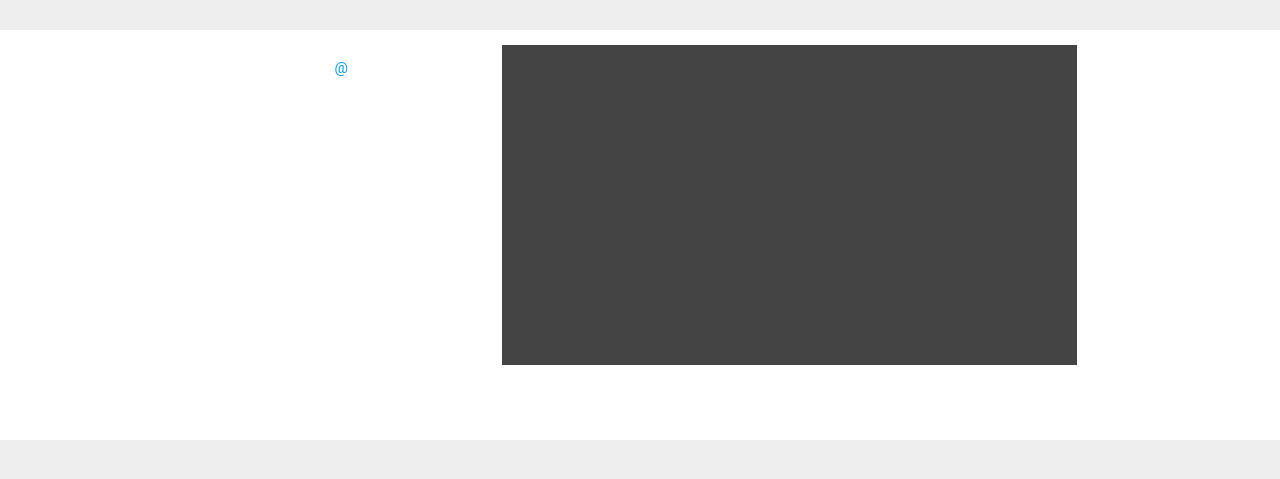
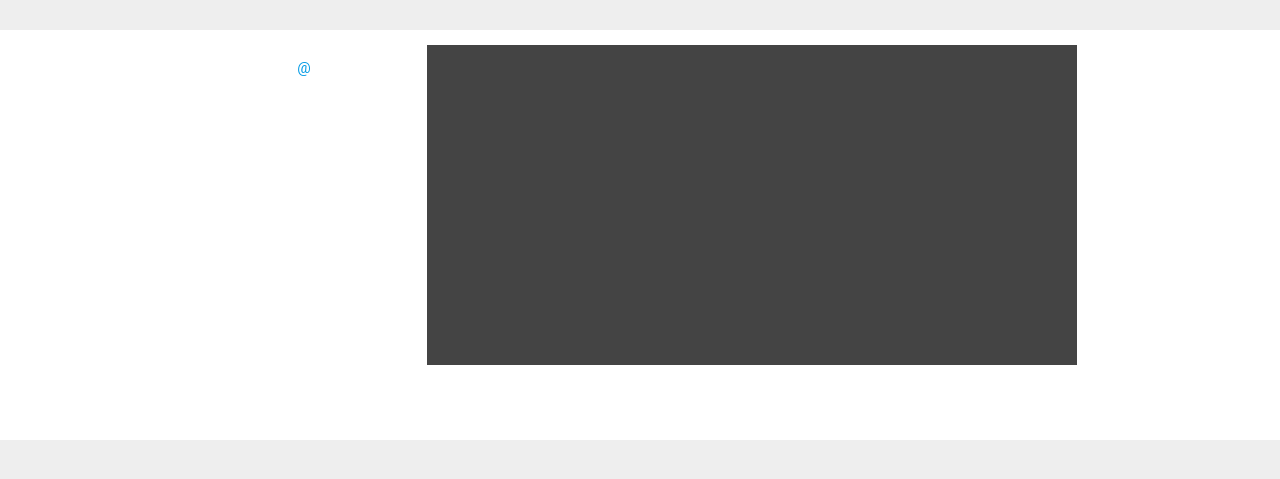
Before and after one commit to moisesdelacruz/stores_center, a Django app: template templates/shop/shop_detail.html in a window 1280 px wide. Shown: the part 120-599 px from the top of the page. Run offline with Django 3.2, Linux system fonts and the light colour scheme; the template is opened without the code that fills it, so the values that code supplies are empty; some libraries are stand-ins or nearby versions; some web fonts are replaced.

Commit message:
udpate styles

```diff
--- a/templates/shop/shop_detail.html
+++ b/templates/shop/shop_detail.html
@@ -8,7 +8,7 @@
   <div class="row shop container">
     <div class="col s12 m12">
       <div class="row margin-top">
-        <div class="col s12 m4 center">
+        <div class="col s12 m3 center">
           <div class="shop_logo">
             {% if object.logo %}
               <img src="{{ object.logo.url }}" width="320" height="320" alt="" />
@@ -18,7 +18,7 @@
           <a href="{% url 'users:profile' object.owner %}">@{{ object.owner }}</a>
           <div class="row"></div>
           {% if request.user == object.owner %}
-            <a href="{% url 'product:new' object.slug %}" class="waves-effect waves-light btn"><i class="material-icons left">add</i>new product</a>
+            <a href="{% url 'product:new' object.slug %}" class="waves-effect waves-light btn"><i class="material-icons left">add</i>publish</a>
             <div class="fixed-action-btn horizontal">
               <a class="btn-floating btn-large">
                 <i class="large material-icons">mode_edit</i>
@@ -30,7 +30,7 @@
             </div>
           {% endif %}
         </div>
-        <div class="col m8 center hide-on-small-only">
+        <div class="col m9 center hide-on-small-only">
           <div class="cover_image">
             {% if object.cover_image %}
               <img src="{{ object.cover_image.url }}" width="658" height="320" alt="" />
```
